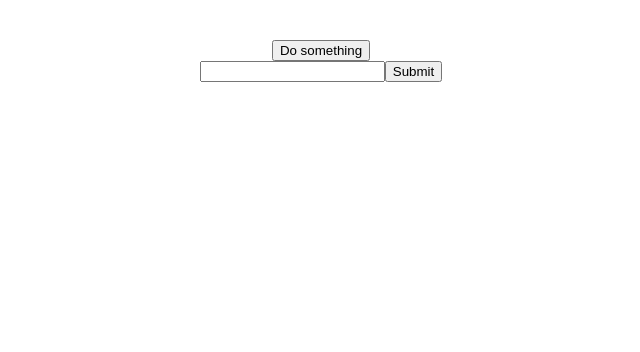
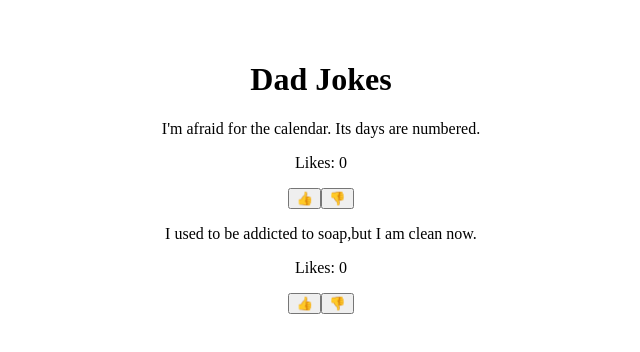
Before and after one commit to claudiahW/reactintro, a React (Vite) app: page / in a window 1280 px wide. Shown: the top 352 px of the page, without its empty margins (319-959 px from the left). Built offline with nearby package versions, Linux system fonts and the light colour scheme.

Commit message:
add counter functionality

```diff
--- a/src/App.jsx
+++ b/src/App.jsx
@@ -1,33 +1,29 @@
 import './App.css'
+import Joke from './Joke'
 
 function App() {
 
-  function handleClick(e) {
-    console.log("Button clicked")
-   }
+ const jokes = [
+  {
+    id: 1,
+    text: "I'm afraid for the calendar. Its days are numbered."
+  },
+  {
+    id: 2,
+    text: "I used to be addicted to soap,but I am clean now."
+  }
+ ]
 
-  function handleSubmit(e){
-    e.preventDefault()
-    console.log("Form Submitted")
-  }
+ return (
+  <div className="">
+    <h1>Dad Jokes</h1>
 
-   function handleTextChange(e) {
-    console.log(e.target.value)
-   }
+    {jokes.map(joke => (
+      <Joke key={joke.id} id={joke.id} text={joke.text} />
+    ))}
 
-
-  return (
-    <div className="App">
-
-     <button onClick={handleClick}>Do something</button>
-
-    <form onSubmit={handleSubmit}>
-      <input type="text" onChange={handleTextChange} />
-      <button type="submit">Submit</button>
-
-    </form>
-    </div>
-  )
-}
+  </div>
+ )
+    }
 
 export default App
--- a/src/Joke.jsx
+++ b/src/Joke.jsx
@@ -1,18 +1,25 @@
-export default function Joke(rating, joke) {
+import { useState } from "react"
 
-    let stars = ""
-    for (let i = 0; i < 5; i++) {
-        if (i < rating) {
-            stars += "🌟"
-        } else {
-            stars += "✡"
-        }
+export default function Joke({id, text}) {
+
+const [likes, setLike] = useState(0)
+
+    const handleLike = () => {
+        setLike(likes + 1)
+        console.log(`like id: ${id}, totalLikes ${likes}`)
+    }
+
+    const handleDislike = () => {
+        setLike(likes - 1)
+        console.log(`dislike id; ${id}, totalLikes ${likes}`)
     }
 
     return (
         <div>
-        <p>{joke}</p>
-        <p>{stars}</p>
+            <p>{text}</p>
+            <p>Likes: {likes}</p>
+            <button onClick={handleLike}>👍 </button>
+            <button onClick={handleDislike}>👎 </button>
         </div>
     )
 }
```
Also changed, not shown: src/Form.jsx (added, +17 -0 lines).
